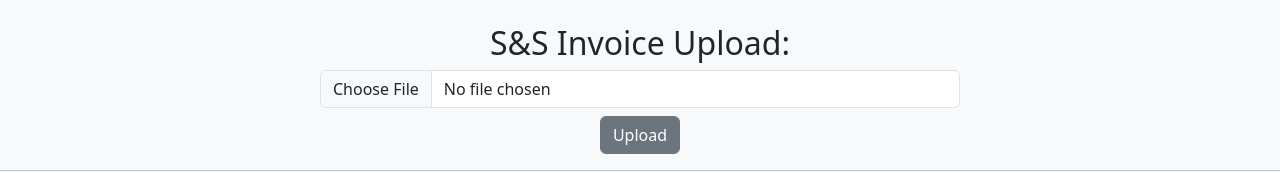
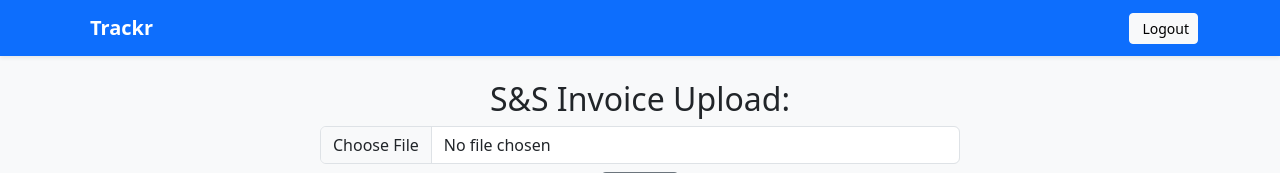
Before and after one commit to lukecbutler/Trackr, a Flask app: template templates/index.html in a window 1280 px wide. Shown: the top 173 px of the page. Run offline with Flask 3, Linux system fonts and the light colour scheme; the template is opened without the code that fills it, so the values that code supplies are empty; some libraries are stand-ins or nearby versions.

Commit message:
Add landing page & route everythig accoridngly to work with it

```diff
--- a/app.py
+++ b/app.py
@@ -28,8 +28,17 @@ def get_db_connection():
     conn.row_factory = sqlite3.Row  # Enable dictionary-like access
     return conn
 
+
+@app.route('/')
+def landingPage():
+    userID = request.cookies.get('userID')
+    if userID:
+        return redirect('/home') # redirects logged-in users with proper cookeis to their inventory
+
+    return render_template('landingPage.html') # directs users to this html if they don't have cookies
+
 # home route - code runs when user enters trackr
-@app.route('/', methods=['GET'])
+@app.route('/home', methods=['GET'])
 def home():
 
     userID = request.cookies.get('userID')
@@ -90,7 +99,7 @@ def update_quantity():
     conn.close()
 
     # Redirect user back to single page application
-    return redirect("/")
+    return redirect('/')
 
 
 # upload route - takes file, save it to server,
@@ -306,7 +315,11 @@ def login():
         return render_template('login.html')
         # if they don't match, do not log in & redirect back to login with error message 'incorrect email & password combo'
 
-
+@app.route('/logout')
+def logout():
+    resp = make_response(redirect(url_for('landingPage')))
+    resp.set_cookie('userID','', expires=0) # clears the cookie
+    return resp
 
 
 
--- a/templates/index.html
+++ b/templates/index.html
@@ -5,10 +5,30 @@
     <meta name="viewport" content="width=device-width, initial-scale=1.0">
     <title>The Cotton Chronicles</title>
 
+
     <!-- Import Bootstrap 5 CSS from CDN for responsive styling -->
     <link href="https://cdn.jsdelivr.net/npm/bootstrap@5.3.0/dist/css/bootstrap.min.css" rel="stylesheet">
+
+
+
 </head>
 <body class="bg-light">
+
+    <nav class="navbar navbar-expand-lg navbar-dark bg-primary shadow-sm mb-4">
+        <div class="container">
+            <a class="navbar-brand fw-bold" href="/">
+                <i class="fas fa-tshirt me-2"></i> Trackr
+            </a>
+
+            <!-- Right-side logout button -->
+            <div class="ms-auto">
+                <a href="{{ url_for('logout') }}" class="btn btn-light btn-sm">
+                    <i class="fas fa-sign-out-alt me-1"></i> Logout
+                </a>
+            </div>
+        </div>
+    </nav>
+
 
     <!-- ==================== Start File Upload Section ==================== -->
     <!-- =================================================================== -->
@@ -162,6 +182,6 @@
     </div>
     <!-- =================================================================== -->
     <!-- ==================== End Grid Container ========================== -->
-
+    <script src="https://cdn.jsdelivr.net/npm/bootstrap@5.3.0/dist/js/bootstrap.bundle.min.js"></script>
 </body>
 </html>
--- a/templates/landingPage.html
+++ b/templates/landingPage.html
@@ -9,6 +9,7 @@
 <body class="container">
     <div class='row'>
         <div class="text-center">
+
             <h1>Welcome to Trackr!</h1>
             <h3>What is Trackr?</h3>
             <p>Trackr is print shop inventory software created to keep track of your shirts.</p>
--- a/templates/register.html
+++ b/templates/register.html
@@ -61,6 +61,12 @@
                 <!-- Submit Button -->
                 <input type="submit" value="Submit">
 
+                <div class="text-center my-2">
+                    <h5>
+                        <a href="{{ url_for('login') }}">Login Here</a>
+                    </h5>
+                </div>
+
             </form>
 
         </div>
```
Also changed, not shown: templates/login.html (+8 -0 lines), shirts.db.
